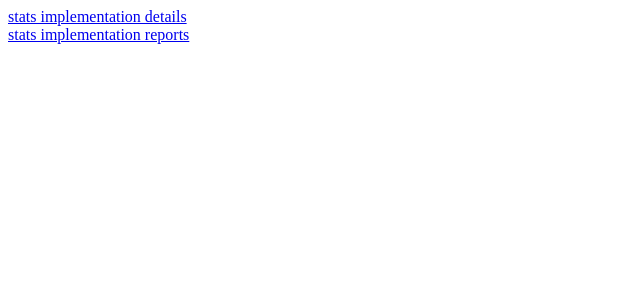
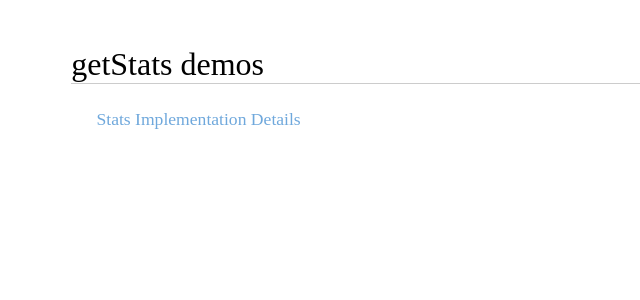
Before and after one commit to ObserveRTC/getstats-lab, a React (Create React App) app in the folder dashboard/: page / in a window 1280 px wide. Shown: the top 300 px of the page, without its empty margins (0-640 px from the left). Built offline with nearby package versions, Linux system fonts and the light colour scheme.

Commit message:
Update title and improve views

```diff
--- /dev/null
+++ b/dashboard/src/components/home/home.view.module.scss
@@ -0,0 +1,28 @@
+.container {
+  display: flex;
+  flex-direction: row;
+  width: 100%;
+  flex-wrap: wrap;
+  margin-left: 2%;
+  > .title {
+    margin-left: 3%;
+    margin-top: 3%;
+    width: 100%;
+    font-size: 2em;
+    font-weight: 500;
+    border-bottom: 1px solid #ccc;
+  }
+  > .demo_list_container {
+    margin-top: 2%;
+    margin-left: 5%;
+    > .demo_container {
+      margin-bottom: 5%;
+    }
+
+    .demo_link {
+      color: #6fa8dc;
+      font-size: 1.1em;
+      text-decoration: none;
+    }
+  }
+}
--- a/dashboard/src/components/home/home.view.tsx
+++ b/dashboard/src/components/home/home.view.tsx
@@ -1,17 +1,17 @@
 import React from 'react';
 import { Link } from 'react-router-dom';
+import styles from './home.view.module.scss'
 
 const HomeView = (): React.ReactElement => {
     return (
-        <>
-            <div>
-                <Link to="/stats-details">stats implementation details</Link>
+        <div className={styles.container}>
+            <div className={styles.title}>{'getStats demos '}</div>
+            <div className={styles.demo_list_container}>
+                <div className={styles.demo_container}>
+                    <Link className={styles.demo_link} to={'/stats-details'}> Stats Implementation Details </Link>
+                </div>
             </div>
-            <div>
-                <Link to="/stats-reports">stats implementation reports</Link>
-            </div>
-
-        </>
+        </div>
     );
 }
 
```
Also changed, not shown: 1 other file (tests, documents, lock files or other folders).
